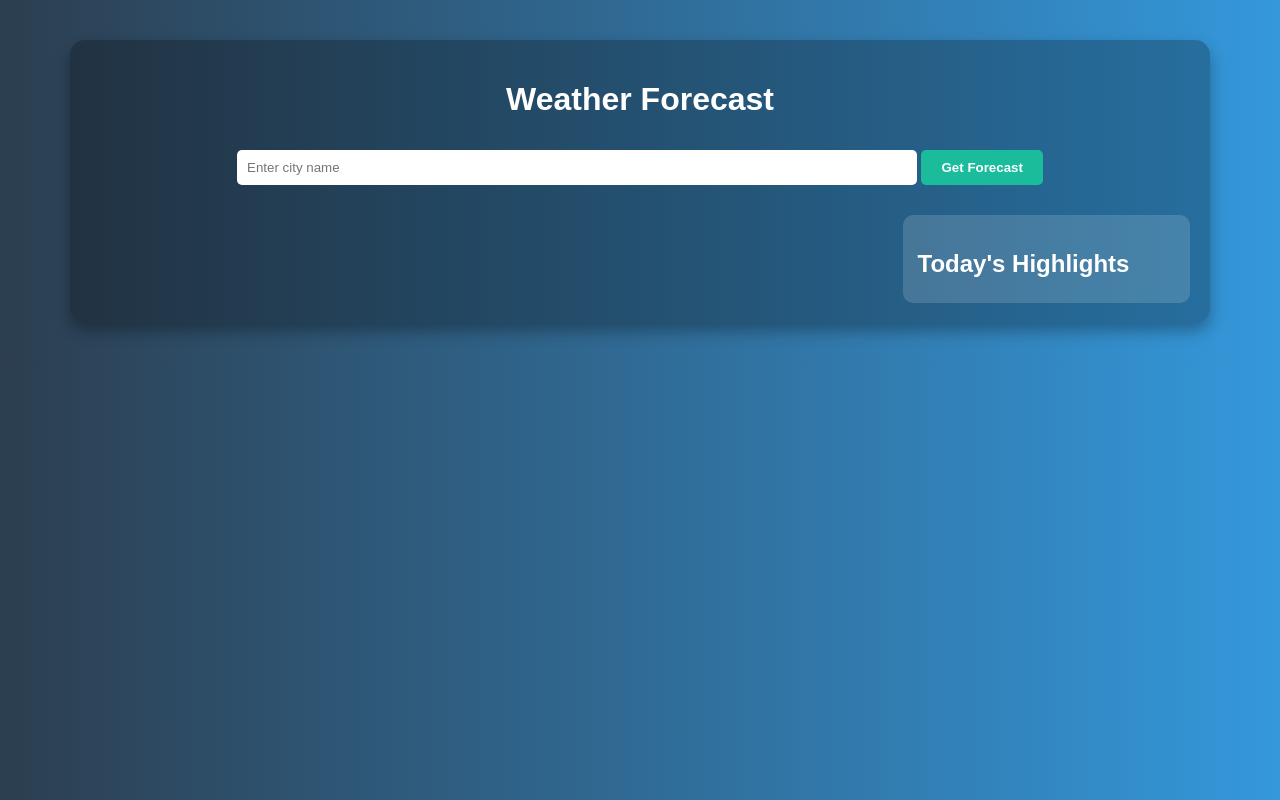
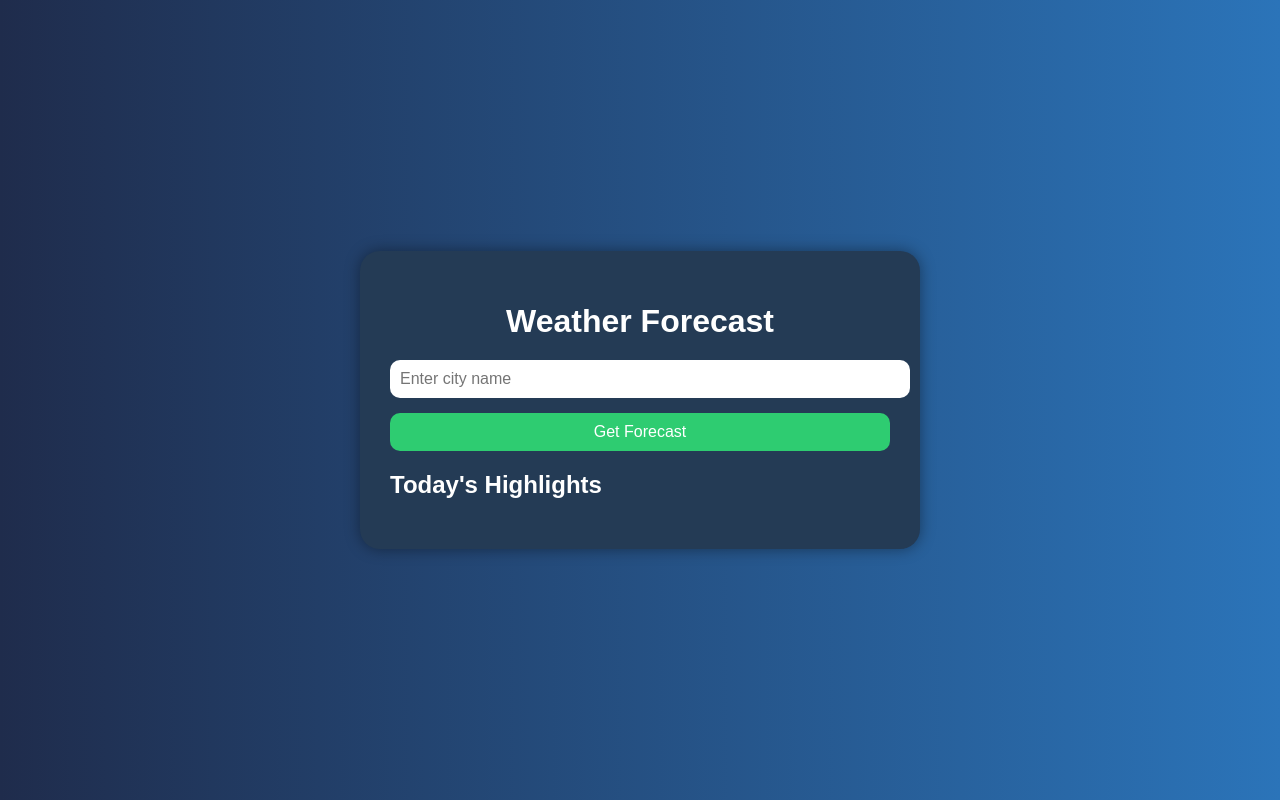
Before and after one commit to Pavankumar06T/weather-app, a plain HTML site: page index.html in a window 1280 px wide. Drawn offline with Linux system fonts and the light colour scheme.

Commit message:
Update style.css

```diff
--- a/style.css
+++ b/style.css
@@ -1,80 +1,89 @@
 body {
+  margin: 0;
   font-family: Arial, sans-serif;
-  background: linear-gradient(to right, #2c3e50, #3498db);
+  background: linear-gradient(to right, #1f2c4c, #2b74b9);
   color: #fff;
-  margin: 0;
-  padding: 40px 20px;
+  display: flex;
+  justify-content: center;
+  align-items: center;
+  min-height: 100vh;
+  padding: 20px;
+  box-sizing: border-box;
 }
 
 .container {
-  max-width: 1100px;
-  margin: auto;
-  background-color: rgba(0, 0, 0, 0.25);
-  padding: 20px;
-  border-radius: 15px;
-  box-shadow: 0 8px 16px rgba(0, 0, 0, 0.3);
-  text-align: center;
+  background: #243b55;
+  padding: 30px;
+  border-radius: 20px;
+  box-shadow: 0 0 15px rgba(0, 0, 0, 0.4);
+  max-width: 500px;
+  width: 100%;
 }
 
-input {
+h1 {
+  text-align: center;
+  margin-bottom: 20px;
+}
+
+input[type="text"] {
+  width: 100%;
   padding: 10px;
-  width: 60%;
-  border-radius: 5px;
+  border-radius: 10px;
   border: none;
+  font-size: 16px;
+  margin-bottom: 15px;
 }
 
 button {
-  padding: 10px 20px;
-  margin-top: 10px;
-  background-color: #1abc9c;
+  width: 100%;
+  padding: 10px;
+  background-color: #2ecc71;
+  color: white;
   border: none;
-  border-radius: 5px;
-  color: white;
-  font-weight: bold;
+  font-size: 16px;
+  border-radius: 10px;
   cursor: pointer;
+  transition: 0.3s ease;
 }
 
 button:hover {
-  background-color: #16a085;
+  background-color: #27ae60;
 }
 
-.weather-section {
-  display: flex;
-  margin-top: 30px;
-  gap: 20px;
+.highlights, .forecast {
+  background: #2d3e50;
+  padding: 15px;
+  border-radius: 15px;
+  margin-top: 20px;
 }
 
-.forecast-container {
-  flex: 3;
+.forecast {
   display: flex;
-  overflow-x: auto;
-  gap: 15px;
-  padding: 10px;
+  flex-wrap: wrap;
+  gap: 10px;
+  justify-content: center;
 }
 
-.forecast-box {
-  background-color: rgba(255, 255, 255, 0.1);
+.forecast-day {
+  background: #34526f;
+  padding: 10px;
   border-radius: 10px;
-  padding: 15px;
-  min-width: 150px;
-  box-shadow: 0 4px 10px rgba(0,0,0,0.2);
+  width: 100px;
   text-align: center;
+  font-size: 14px;
 }
 
-.highlights-container {
-  flex: 1;
-  background-color: rgba(255, 255, 255, 0.15);
-  border-radius: 10px;
-  padding: 15px;
-  min-width: 200px;
-  text-align: left;
+@media screen and (max-width: 600px) {
+  .container {
+    padding: 20px;
+  }
+
+  .forecast {
+    flex-direction: column;
+    align-items: center;
+  }
+
+  .forecast-day {
+    width: 80%;
+  }
 }
-
-.highlights-container h2 {
-  margin-bottom: 10px;
-}
-
-.highlights-container p {
-  margin: 10px 0;
-  font-size: 16px;
-}
```
